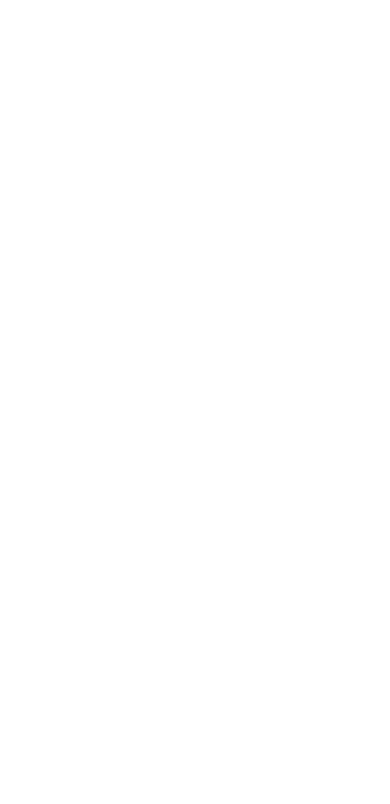
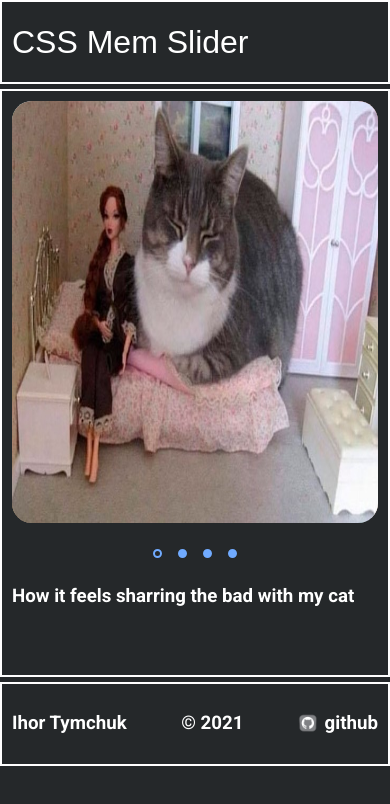
Before and after one commit to super-firefox/cssMemSlider, a plain HTML site: page index.html in a window 390 px wide. Drawn offline with Linux system fonts and the light colour scheme; a web font is replaced by a local one.

Commit message:
feat: add layout for mobile, header, footer, slider, animation memes, controls, text for memes 2021-10-17 15:00:26

```diff
--- /dev/null
+++ b/css/base.css
@@ -0,0 +1,22 @@
+@import url('https://fonts.googleapis.com/css2?family=Roboto:ital,wght@0,100;0,300;0,400;0,500;0,700;0,900;1,100;1,300;1,400;1,500;1,700;1,900&display=swap');
+*{
+    /* base settings */
+    --base-color: brown;
+    --second-color: #25282a;;
+    --font-color: white;
+    --button-color: #71abff;
+    /* slider viewer */
+    --height-viewer: 50vh;
+}
+
+html{
+    box-sizing: border-box;
+}
+
+body {
+    padding: 0;
+    margin: 0;
+    font-family: 'Roboto', sans-serif;
+    color: var(--font-color);
+    background-color: var(--second-color);
+}
--- /dev/null
+++ b/css/controls.css
@@ -0,0 +1,103 @@
+*{
+    --link: .wrapper>.slider
+}
+#radio_1, #radio_2, #radio_3, #radio_4 {
+    display: none;
+}
+
+.slider__controls{
+    display: flex;
+    justify-content: center;
+    column-gap: 5px;
+}
+
+.slider__controls > label {
+    width: 20px;
+    height: 20px;
+    display: flex;
+    justify-content: center;
+    align-items: center;
+    cursor: pointer;
+}
+
+.slider__controls > label:hover > .circle {
+    background-color: white;
+    border-color: white;
+}
+
+input[type="radio"]:not(:checked) ~ .wrapper>.slider>.slider__controls>label:hover > .circle{
+    background-color: white;
+}
+
+.circle {
+    display: block;
+    width: 5px;
+    height: 5px;
+    border-radius: 20px;
+    border: var(--button-color) solid 2px;
+    background: var(--button-color);
+}
+
+
+
+/**! ANIMATION **/
+
+    /**Slider #1*/
+
+#radio_1:checked ~ .wrapper>.slider>.slider__viewer>.img_1{
+    z-index: 1;
+    animation-name: animation_img;
+    animation-duration: 0.5s;
+}
+
+#radio_1:checked ~ .wrapper>.slider>.slider__controls>label[for="radio_1"] > .circle{
+    background: transparent;
+}
+
+    /**Slider #2*/
+
+#radio_2:checked ~ .wrapper>.slider>.slider__viewer>.img_2{
+    z-index: 2;
+    animation-name: animation_img;
+    animation-duration: 0.5s;
+}
+
+#radio_2:checked ~ .wrapper>.slider>.slider__viewer>.img_1{
+    z-index: 1;
+}
+
+#radio_2:checked ~ .wrapper>.slider>.slider__controls>label[for="radio_2"] > .circle{
+    background: transparent;
+}
+
+    /**Slider #3*/
+
+#radio_3:checked ~ .wrapper>.slider>.slider__viewer>.img_3{
+    z-index: 2;
+    animation-name: animation_img;
+    animation-duration: 0.5s;
+}
+
+#radio_3:checked ~ .wrapper>.slider>.slider__viewer>.img_2{
+    z-index: 1;
+}
+
+#radio_3:checked ~ .wrapper>.slider>.slider__controls>label[for="radio_3"] > .circle{
+    background: transparent;
+}
+
+    /**Slider #4*/
+
+#radio_4:checked ~ .wrapper>.slider>.slider__viewer>.img_4{
+    z-index: 2;
+    animation-name: animation_img;
+    animation-duration: 0.5s;
+}
+
+#radio_4:checked ~ .wrapper>.slider>.slider__viewer>.img_3{
+    z-index: 1;
+}
+
+#radio_4:checked ~ .wrapper>.slider>.slider__controls>label[for="radio_4"] > .circle{
+    background: transparent;
+}
--- /dev/null
+++ b/css/footer.css
@@ -0,0 +1,22 @@
+.footer {
+    display: flex;
+    justify-content: space-between;
+}
+
+.footer_link {
+    width: 80px;
+    display: flex;
+    align-items: center;
+    justify-content: space-between;
+    color: white;
+    text-decoration: none;
+}
+
+.footer_link:hover {
+    color: var(--button-color);
+    text-decoration: none;
+}
+
+.footer_link > img {
+    width: 20px;
+}
--- /dev/null
+++ b/css/header.css
@@ -0,0 +1,8 @@
+@import url('https://fonts.googleapis.com/css2?family=Ruluko&display=swap');
+
+.header {
+    display: flex;
+    align-items: center;
+    font-family: 'Ruluko', sans-serif;
+    font-size: 2rem;
+}
--- /dev/null
+++ b/css/layout.css
@@ -0,0 +1,48 @@
+
+
+.header, .slider, .footer {
+    border: solid 2px white;
+    padding: 10px;
+}
+
+.header {
+    grid-area: h;
+}
+
+.slider{
+    grid-area: s;
+}
+
+.footer{
+    grid-area: f;
+}
+
+.wrapper{
+    display: grid;
+    grid-gap: 5px; /* -- delete*/
+    grid-template-columns: 1fr;
+    grid-template-rows: minmax(10vh, auto) 1fr minmax(10vh, auto) ;
+    grid-template-areas:
+        "h"
+        "s"
+        "f";
+}
+
+@media (min-width: 768px){
+    .wrapper{
+        grid-template-columns: minmax(10vw, auto) 0.7fr minmax(10vw, auto);
+        grid-template-rows: minmax(10vh, auto) 1fr minmax(10vh, auto) ;
+        grid-template-areas:
+        ". h ."
+        ". s ."
+        ". f .";
+    }
+}
+
+@media (min-width: 1040px){
+
+}
+
+@media (min-width: 1920px){
+
+}
--- /dev/null
+++ b/css/slider.css
@@ -0,0 +1,26 @@
+.slider__viewer{
+    grid-area: sv;
+    grid-column-start: 1;
+    grid-column-end: 2;
+    grid-row-start: 1;
+    grid-row-end: 2;
+}
+
+.slider__controls{
+    grid-area: sc;
+}
+
+.slider__text{
+    grid-area: st;
+}
+
+.slider {
+    display: grid;
+    grid-row-gap: 20px;
+    grid-template-rows: var(--height-viewer) minmax(0, 0.2fr) minmax(10vh, 1fr);
+    grid-template-areas:
+    "sv"
+    "sc"
+    "st"
+    ;
+}
--- /dev/null
+++ b/css/text.css
@@ -0,0 +1,31 @@
+.slider__text{
+    display: grid;
+    grid-template-columns: 1fr;
+    grid-template-rows: 1fr;
+    overflow: hidden;
+}
+
+.text_one{
+    grid-column-start: 1;
+    grid-column-end: 2;
+    grid-row-start: 1;
+    grid-row-end: 2;
+    position: relative;
+    left:0;
+}
+
+.text_two{
+    display: none;
+    grid-column-start: 1;
+    grid-column-end: 2;
+    grid-row-start: 1;
+    grid-row-end: 2;
+}
+
+.text_three{
+    display: none;
+    grid-column-start: 1;
+    grid-column-end: 2;
+    grid-row-start: 1;
+    grid-row-end: 2;
+}
--- /dev/null
+++ b/css/viewer.css
@@ -0,0 +1,63 @@
+
+.slider__viewer > img {
+    width: 100%;
+    height: var(--height-viewer);
+
+
+
+    grid-column-start: 1;
+    grid-column-end: 2;
+    grid-row-start: 1;
+    grid-row-end: 2;
+
+    position: relative;
+    right: 0;
+}
+
+.slider__viewer {
+    display: grid;
+    grid-template-columns: 1fr;
+    grid-auto-rows: 1fr;
+    overflow: hidden;
+    border-radius: 20px;
+}
+
+.img_1, .img_2, .img_3, .img_4 {
+    /* grid-column-start: 1;
+    grid-column-end: 2;
+    grid-row-start: 1;
+    grid-row-end: 2; */
+
+}
+
+@-webkit-keyframes animation_img {
+    from {
+        right: -100%;
+    }
+    to {
+        right: 0;
+    }
+}
+
+@keyframes animation_img {
+    from {
+        right: -100%;
+    }
+    to {
+        right: 0;
+    }
+}
+
+
+
+@media (min-width: 768px){
+
+}
+
+@media (min-width: 1040px){
+
+}
+
+@media (min-width: 1920px){
+
+}
--- a/index.html
+++ b/index.html
@@ -1,13 +1,69 @@
 <!DOCTYPE html>
 <html lang="en">
+
 <head>
     <meta charset="UTF-8">
     <meta http-equiv="X-UA-Compatible" content="IE=edge">
     <meta name="viewport" content="width=device-width, initial-scale=1.0">
     <title>CSS Mem Slider</title>
-    <link rel="stylesheet" href="style.css">
+    <link rel="stylesheet" href="css/layout.css">
+    <link rel="stylesheet" href="css/base.css">
+    <link rel="stylesheet" href="css/header.css">
+    <link rel="stylesheet" href="css/slider.css">
+    <link rel="stylesheet" href="css/viewer.css">
+    <link rel="stylesheet" href="css/controls.css">
+    <link rel="stylesheet" href="css/text.css">
+    <link rel="stylesheet" href="css/footer.css">
+
 </head>
+
 <body>
+    <input type="radio" name="choice" id="radio_1" checked>
+    <input type="radio" name="choice" id="radio_2">
+    <input type="radio" name="choice" id="radio_3">
+    <input type="radio" name="choice" id="radio_4">
 
+    <div class="wrapper">
+        <div class="header">CSS Mem Slider</div>
+        <div class="slider">
+            <div class="slider__viewer">
+                <img class="img_1" src="imgs/10.jpg" alt="1">
+                <img class="img_2" src="imgs/20.jpg" alt="2">
+                <img class="img_3" src="imgs/30.jpg" alt="">
+                <img class="img_4" src="imgs/40.jpg" alt="">
+            </div>
+            <div class="slider__controls">
+                <label for="radio_1">
+                    <span class="circle"></span>
+                </label>
+                <label for="radio_2">
+                    <span class="circle"></span>
+                </label>
+                <label for="radio_3">
+                    <span class="circle"></span>
+                </label>
+                <label for="radio_4">
+                    <span class="circle"></span>
+                </label>
+            </div>
+            <div class="slider__text">
+                <h3 class="text_one">How it feels sharring the bad with my cat</h3>
+                <h3 class="text_two">This One</h3>
+                <h3 class="text_three">A thrilling saga</h3>
+                <h3 class="text_three">Basically a renaissance painting</h3>
+            </div>
+        </div>
+        <div class="footer">
+            <h3>Ihor Tymchuk</h3>
+            <h3>&copy; 2021</h3>
+            <h3>
+                <a class="footer_link" href="https://github.com/super-firefox">
+                    <img src="imgs/github-icon-white-5.jpg" alt="git">
+                     github
+                </a>
+            </h3>
+        </div>
+    </div>
 </body>
+
 </html>
--- a/style.css
+++ /dev/null
@@ -1,3 +0,0 @@
-*{
-    box-sizing: border-box;
-}
```
Also changed, not shown: imgs/10.jpg (added), imgs/20.jpg (added), imgs/30.jpg (added), imgs/40.jpg (added), imgs/github-icon-white-5.jpg (added), imgs/text-title.txt (added).
